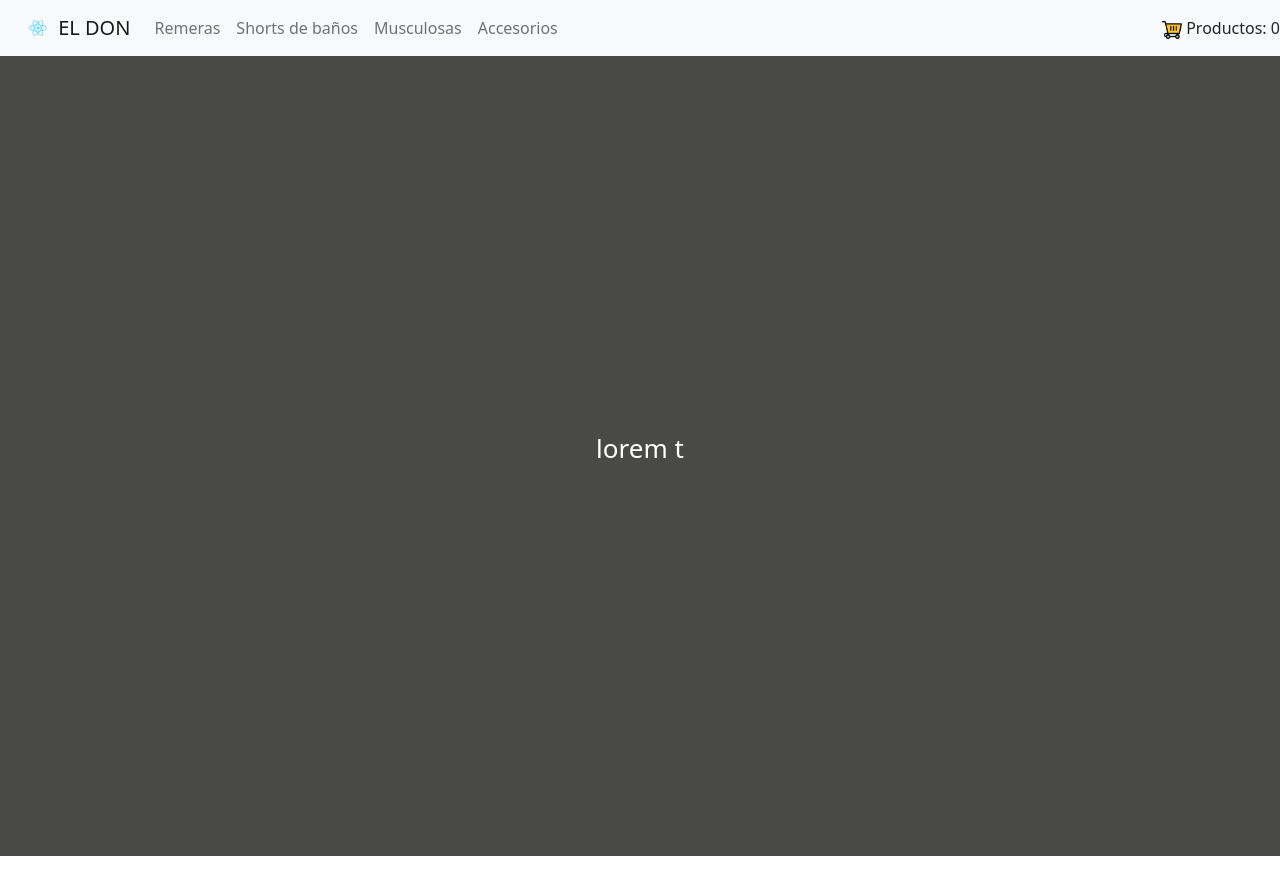
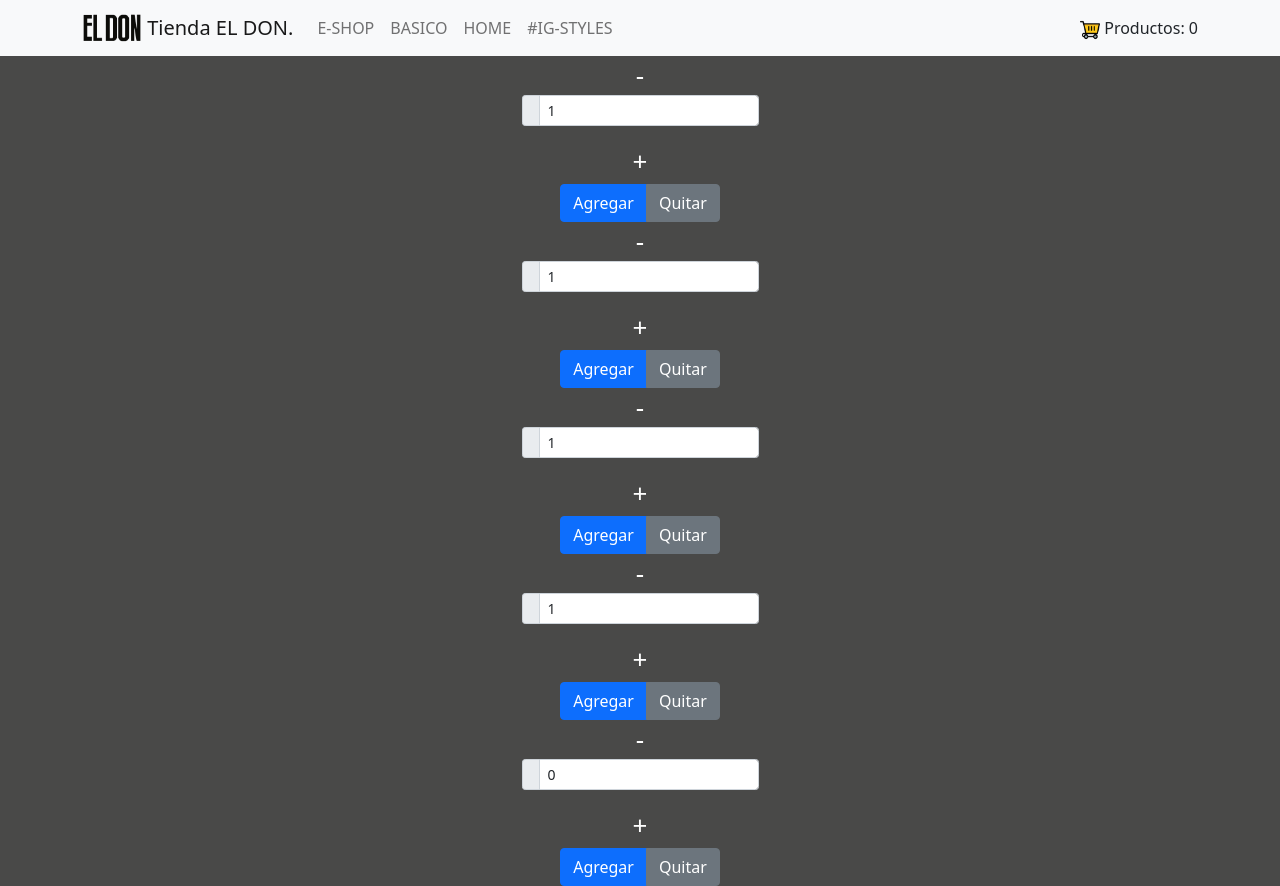
Before and after one commit to nestorbeer/my-app-nexcommerce, a React (Create React App) app: page / in a window 1280 px wide. Before the commit the page ends 856 px from the top, so only its background shows below. Built offline with nearby package versions, Linux system fonts and the light colour scheme.

Commit message:
Entrega 4

```diff
--- a/src/App.js
+++ b/src/App.js
@@ -1,21 +1,48 @@
 import logo from './logo.svg';
 import './App.css';
 import './components/NavBar.js';
-import React, { useState } from 'react';
+import React, { useEffect, useState } from 'react';
 import NavBar from './components/NavBar.js';
 import 'bootstrap/dist/css/bootstrap.min.css';
 import ItemListContainer from './containers/ItemListContainer';
-function App() {
-
-  const [title, setTitle] = useState('EL DON')
-  const handleTitle = () => setTitle('TIENDA EL DON')
 
 
+
+function App() {
+  const [title, setTitle] = useState('Tienda EL DON.')
+
+  const nombreTienda = () =>
+  {
+    const confirma = window.confirm('Esta seguro que desea cambiar el nombre','',true)
+    if(confirma){
+      const nombre = prompt('Ingresa el nombre nuevo para la tienda.')
+      if (nombre != null)setTitle(nombre)
+    }
+  }
+  const handleTitle = () => nombreTienda()
+
+  const [counter, setCounter] = useState(0)
+
+  const addCounter = () =>
+  {
+    setCounter(counter + 1)
+  }
+
+  const decreaceCounter = () =>
+  {
+    (counter>0)?setCounter(counter - 1):alert('No puede ser menor a cero');
+  }
+
+  useEffect(()=>
+  {
+    console.log('Me ejecute')
+
+  })
   return (
     <div className="App">
-      <NavBar brand={title} value='2' ontitle={handleTitle}/>
+      <NavBar brand={title} ontitle={handleTitle} quantity={counter} />
       <header className="App-header">
-        <ItemListContainer/>
+        <ItemListContainer add={addCounter} decreace={decreaceCounter} />
       </header>
     </div>
   );
--- a/src/components/CartWidget.js
+++ b/src/components/CartWidget.js
@@ -6,7 +6,7 @@ function CartWidget(props)
 {
     return(
         <div className="CartWidget">
-            <img src={icon} alt="" className="CartWidget-logo"></img> Productos: {props.cantidad}
+            <img src={icon} alt="" className="CartWidget-logo" ></img> Productos: {props.quantity}
         </div>
 
     )
--- /dev/null
+++ b/src/components/Categories.js
@@ -0,0 +1,13 @@
+const categories =
+  [
+      {code:1, nombre: 'E-SHOP', page:'#eshop'},
+      {code:2, nombre: 'BASICO', page:'#basic'},
+      {code:3, nombre: 'HOME', page:'#home'},
+      {code:4, nombre: '#IG-STYLES', page:'#IG'}
+  ]
+
+  const Categories = () =>
+  {
+      return categories
+  }
+  export default Categories
--- /dev/null
+++ b/src/components/ItemCount.js
@@ -0,0 +1,50 @@
+import React, { useState } from "react";
+import { Button } from 'react-bootstrap';
+import { ButtonGroup } from 'react-bootstrap';
+import { InputGroup } from 'react-bootstrap';
+import { FormControl } from 'react-bootstrap';
+
+function ItemCount (props)
+{
+    const [stock, setStock] = useState(props.stock)
+    const [count, setCount] = useState(props.initial)
+
+    const showErrorMessage=(message)=>{
+        alert(message);
+    }
+    const addCount = () =>
+    {
+        (count < stock)?setCount(count + 1):showErrorMessage('Supera el stock.');
+    }
+
+    const decreaceCount = () =>
+    {
+        (count > 0)?setCount(count - 1):showErrorMessage('La cantidad no puede ser menor a cero.');
+    }
+
+    const addProduct = () =>
+    {
+        (count < stock)?props.add():showErrorMessage('Supera el stock.');
+    }
+    return(
+        <div>
+            <div onClick={decreaceCount}>-</div>
+            <InputGroup size="sm" className="mb-3">
+            <InputGroup.Text id="basic-addon1"></InputGroup.Text>
+            <FormControl
+                placeholder="Cantidad"
+                aria-label="Cantidad"
+                aria-describedby="basic-addon1"
+                value={count}
+            />
+            </InputGroup>
+            <div onClick={addCount}>+</div>
+            <ButtonGroup aria-label="Basic example">
+            <Button variant="primary" onClick={addProduct}>Agregar</Button>
+            <Button variant="secondary" onClick={props.decreace}>Quitar</Button>
+            </ButtonGroup>
+        </div>
+    )
+}
+
+export default ItemCount;
--- a/src/components/NavBar.js
+++ b/src/components/NavBar.js
@@ -1,11 +1,13 @@
 import logo from '../logo.svg';
+import logoElDon from '../logo_eldon.gif';
 import React from 'react';
 import { Container, Navbar, Nav } from 'react-bootstrap';
 import 'bootstrap/dist/css/bootstrap.min.css';
 import CarttWidget from './CartWidget.js'
-const alertName = () => alert('hola')
+import Categories from '../components/Categories.js';
 
 function NavBar(props) {
+
   return (
     <div>
     <Navbar bg="light">
@@ -13,21 +15,24 @@ function NavBar(props) {
       <Navbar.Brand href="#" onClick={props.ontitle}>
         <img
           alt=""
-          src={logo}
-          width="30"
+          src={logoElDon}
+          width="60"
           height="30"
           className="d-inline-block align-top"
         />{' '}
       {props.brand}
       </Navbar.Brand>
       <Nav className="me-auto" variant="light">
-        <Nav.Link href="#">Remeras</Nav.Link>
-        <Nav.Link href="#">Shorts de baños</Nav.Link>
-        <Nav.Link href="#">Musculosas</Nav.Link>
-        <Nav.Link href="#">Accesorios</Nav.Link>
+        {Categories().map(category =>
+            (
+              <Nav.Link href={category.page} >{category.nombre}</Nav.Link>
+            )
+          )
+        }
       </Nav>
+      <CarttWidget quantity={props.quantity} add={props.add} decreace={props.decreace} />
       </Container>
-      <CarttWidget cantidad="0" />
+
     </Navbar>
 </div>
   )
--- /dev/null
+++ b/src/components/Products.js
@@ -0,0 +1,16 @@
+  const products =
+  [
+    {categoryID:1, code:1, descrp:'Remeras'},
+    {categoryID:1, code:2, descrp:'Camisas'},
+    {categoryID:2, code:3, descrp:'Remeras'},
+    {categoryID:2, code:4, descrp:'Abrigos'},
+    {categoryID:3, code:5, descrp:'Dormitorio'},
+    {categoryID:3, code:6, descrp:'Baño'},
+    {categoryID:3, code:7, descrp:'Bazar'}
+  ]
+
+  const Products = () =>
+  {
+      return products
+  }
+  export default Products
--- a/src/containers/ItemListContainer.js
+++ b/src/containers/ItemListContainer.js
@@ -1,9 +1,15 @@
+import ItemCount from '../components/ItemCount.js';
+import Products from '../components/Products.js';
 
 function ItemListContainer(props)
 {
     return(
         <div>
-            <p>lorem t</p>
+            <ItemCount stock={5} initial={1} add={props.add} decreace={props.decreace}/>
+            <ItemCount stock={2} initial={1} add={props.add} decreace={props.decreace}/>
+            <ItemCount stock={3} initial={1} add={props.add} decreace={props.decreace}/>
+            <ItemCount stock={5} initial={1} add={props.add} decreace={props.decreace}/>
+            <ItemCount stock={5} initial={0} add={props.add} decreace={props.decreace}/>
         </div>
     )
 }
```
Also changed, not shown: src/logo_eldon.gif (added).
